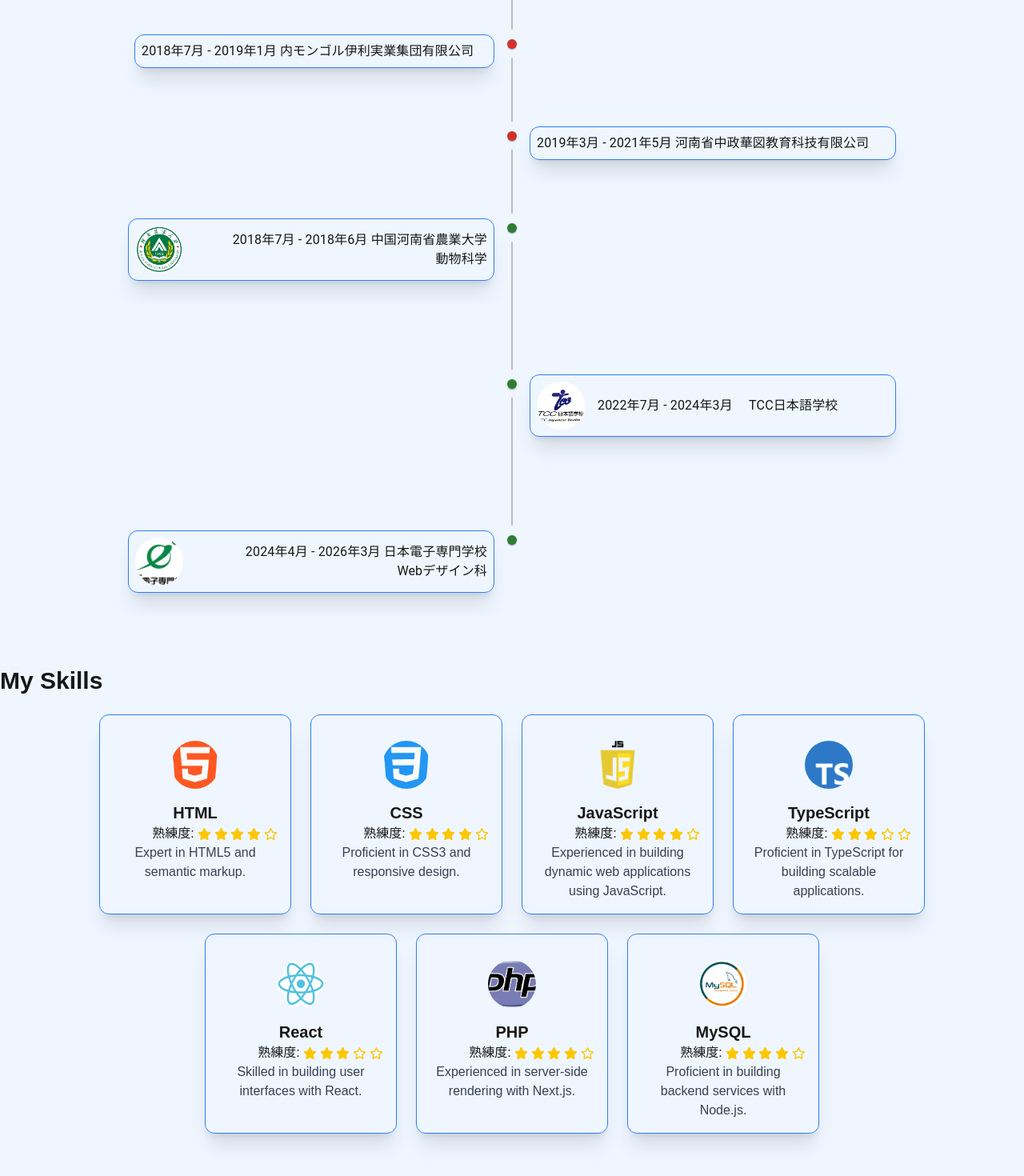
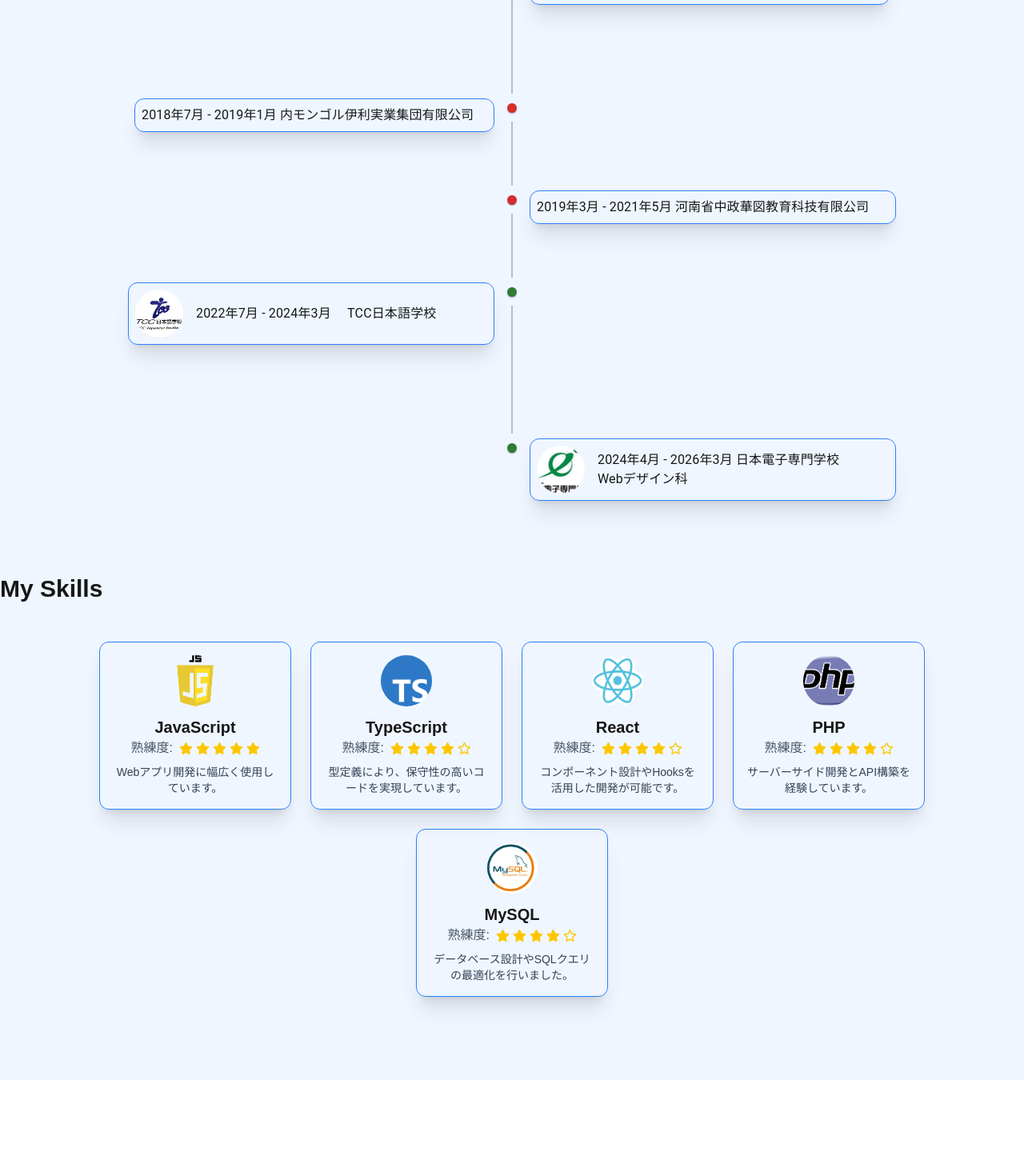
Before and after one commit to liupeiyu21/Portfolio, a Next.js app: page / in a window 1280 px wide. Shown: the part 666-2136 px from the top of the page at 80% size. After the commit the page ends 2016 px from the top, so only its background shows below. Built offline with nearby package versions, Linux system fonts and the light colour scheme.

Commit message:
skillcardのエラーを解決する

```diff
--- a/app/mycareertimeline/page.tsx
+++ b/app/mycareertimeline/page.tsx
@@ -64,24 +64,7 @@ export default function MyCarerTimeLine() {
       </TimelineItem>
 
 
-            <TimelineItem>
-        <TimelineSeparator>
-          <TimelineDot color="success" />
-          <TimelineConnector className='h-40' />
-        </TimelineSeparator>
-        <TimelineContent>
-          <div className='flex items-center space-x-4 border border-blue-500 p-2 rounded-xl shadow-xl ml-32 '>
-              <img
-                src="/university.jpeg"
-                alt="university icon"
-                className='w-15 h-15 rounded-full object-cover'
-              />
-              <div>
-                <p>2018年7月 - 2018年6月 中国河南省農業大学　　動物科学</p>
-              </div>
-          </div>
-        </TimelineContent>
-      </TimelineItem>
+
 
 
       <TimelineItem>
@@ -90,7 +73,7 @@ export default function MyCarerTimeLine() {
           <TimelineConnector className='h-40' />
         </TimelineSeparator>
         <TimelineContent>
-          <div className='flex items-center space-x-4 border border-blue-500 p-2 rounded-xl shadow-xl mr-32'>
+          <div className='flex items-center space-x-4 border border-blue-500 p-2 rounded-xl shadow-xl ml-32'>
               <img
                 src="/TCCICon.jpeg"
                 alt="university icon"
@@ -108,7 +91,7 @@ export default function MyCarerTimeLine() {
           <TimelineDot color="success" />
         </TimelineSeparator>
         <TimelineContent>
-          <div className='flex items-center space-x-4 border border-blue-500 p-2 rounded-xl shadow-xl ml-32 '>
+          <div className='flex items-center space-x-4 border border-blue-500 p-2 rounded-xl shadow-xl mr-32 '>
               <img
                 src="/nihonndennshi.jpeg"
                 alt="university icon"
--- a/app/myinfomation/page.tsx
+++ b/app/myinfomation/page.tsx
@@ -2,10 +2,11 @@
 
 export default function MyInformation() {
     return (
-            <div>
-              <nav className="border-b border-gray-200 p-4 flex justify-between mx-auto container items-center " >
-                <div className="text-4xl">Portfolio</div>
-                 <div className="space-x-12 font-medium">
+      <>
+            <div className="  bg-blue-50 pb-20">
+              <nav className="border-b border-gray-200 p-4 flex justify-between mx-auto w-full items-center bg-blue-100" >
+                <div className="text-4xl ml-4">Portfolio</div>
+                 <div className="space-x-12 font-medium mr-4">
                   <a href="#" className="hover:text-blue-800 hover:font-extrabold transition-all duration-300">自己紹介</a>
                   <a href="#" className="hover:text-blue-800 hover:font-extrabold transition-all duration-300">技術スキル</a>
                   <a href="#" className="hover:text-blue-800 hover:font-extrabold transition-all duration-300">制作物</a>
@@ -29,6 +30,7 @@ export default function MyInformation() {
                 {/* <Hero /> */}
               </div>
             </div>
+      </>
     )
 
 }
--- a/app/myskill/page.tsx
+++ b/app/myskill/page.tsx
@@ -1,3 +1,25 @@
+// import React from 'react';
+// import SkillCard from '../sckillcard/sckillcard';
+
+
+
+// export default function MySkill() {
+//     return (
+//         <section className="mx-auto container py-20">
+//             <h2 className="text-3xl font-bold mb-6">My Skills</h2>
+//             <div className="flex flex-wrap gap-6 mx-auto justify-center">
+//                 <SkillCard imageSrc="/html.png" name="HTML" level={4} skillDescription="Expert in HTML5 and semantic markup." />
+//                 <SkillCard imageSrc="/css.png" name="CSS" level={4} skillDescription="Proficient in CSS3 and responsive design." />
+//                 <SkillCard imageSrc="/javascript.png" name="JavaScript" level={4} skillDescription="Experienced in building dynamic web applications using JavaScript." />
+//                 <SkillCard imageSrc="/typescript.png" name="TypeScript" level={3} skillDescription="Proficient in TypeScript for building scalable applications." />
+//                 <SkillCard imageSrc="/react.png" name="React" level={3} skillDescription="Skilled in building user interfaces with React." />
+//                 <SkillCard imageSrc="/php.png" name="PHP" level={4} skillDescription="Experienced in server-side rendering with Next.js." />
+//                 <SkillCard imageSrc="/mysql.png" name="MySQL" level={4} skillDescription="Proficient in building backend services with Node.js." />
+//             </div>
+//         </section>
+//     )
+// }
+
 import React from 'react';
 import SkillCard from '../sckillcard/sckillcard';
 
@@ -8,13 +30,7 @@ export default function MySkill() {
         <section className="mx-auto container py-20">
             <h2 className="text-3xl font-bold mb-6">My Skills</h2>
             <div className="flex flex-wrap gap-6 mx-auto justify-center">
-                <SkillCard imageSrc="/html.png" name="HTML" level={4} skillDescription="Expert in HTML5 and semantic markup." />
-                <SkillCard imageSrc="/css.png" name="CSS" level={4} skillDescription="Proficient in CSS3 and responsive design." />
-                <SkillCard imageSrc="/javascript.png" name="JavaScript" level={4} skillDescription="Experienced in building dynamic web applications using JavaScript." />
-                <SkillCard imageSrc="/typescript.png" name="TypeScript" level={3} skillDescription="Proficient in TypeScript for building scalable applications." />
-                <SkillCard imageSrc="/react.png" name="React" level={3} skillDescription="Skilled in building user interfaces with React." />
-                <SkillCard imageSrc="/php.png" name="PHP" level={4} skillDescription="Experienced in server-side rendering with Next.js." />
-                <SkillCard imageSrc="/mysql.png" name="MySQL" level={4} skillDescription="Proficient in building backend services with Node.js." />
+                <SkillCard />
             </div>
         </section>
     )
--- a/app/sckillcard/sckillcard.tsx
+++ b/app/sckillcard/sckillcard.tsx
@@ -1,12 +1,11 @@
 import StarRating from "../StarRating/page";
 
-
 const skills = [
-    { name: 'JavaScript', imageSrc: '/javascript.png', level: 5, skillDescription: 'Experienced in building dynamic web applications using JavaScript.' },
-    { name: 'TypeScript', imageSrc: '/typescript.png', level: 4, skillDescription: 'Proficient in TypeScript for building scalable applications.' },
-    { name: 'React', imageSrc: '/react.png', level: 3, skillDescription: 'Skilled in building user interfaces with React.' },
-    { name: 'PHP', imageSrc: '/php.png', level: 4, skillDescription: 'Experienced in server-side rendering with PHP.' },
-    { name: 'MySQL', imageSrc: '/mysql.png', level: 4, skillDescription: 'Proficient in building backend services with MySQL.' },
+  { name: 'JavaScript', imageSrc: '/javascript.png', level: 5, skillDescription: 'Webアプリ開発に幅広く使用しています。' },
+  { name: 'TypeScript', imageSrc: '/typescript.png', level: 4, skillDescription: '型定義により、保守性の高いコードを実現しています。' },
+  { name: 'React', imageSrc: '/react.png', level: 4, skillDescription: 'コンポーネント設計やHooksを活用した開発が可能です。' },
+  { name: 'PHP', imageSrc: '/php.png', level: 4, skillDescription: 'サーバーサイド開発とAPI構築を経験しています。' },
+  { name: 'MySQL', imageSrc: '/mysql.png', level: 4, skillDescription: 'データベース設計やSQLクエリの最適化を行いました。' },
 ];
 
 type SkillCardProps = {
@@ -16,19 +15,95 @@ type SkillCardProps = {
   skillDescription: string;
 };
 
-export default function SkillCard({ imageSrc, name, level,  skillDescription }: SkillCardProps) {
+function SkillCard({ imageSrc, name, level, skillDescription }: SkillCardProps) {
   return (
     <div className="w-60 border border-blue-500 p-4 rounded-xl shadow-xl flex flex-col text-center hover:scale-105 transition-transform duration-300">
       <img
         src={imageSrc}
         alt={name}
-        className="w-15 h-15 rounded-full object-cover mx-auto m-4"
-        />
+        className="w-16 h-16 rounded-full object-cover mx-auto mb-3"
+      />
       <h3 className="text-xl font-bold">{name}</h3>
-      <div className="flex items-center ">
-      <p className="flex mx-auto mr-1">熟練度:</p><StarRating rating={level} />
+      <div className="flex items-center justify-center mb-2">
+        <p className="mr-2 text-gray-600">熟練度:</p>
+        <StarRating rating={level} />
       </div>
-      <p className="text-gray-700">{skillDescription}</p>
+      <p className="text-gray-700 text-sm">{skillDescription}</p>
     </div>
   );
 }
+
+export default function SkillList() {
+  return (
+    <div className="flex flex-wrap justify-center gap-6 p-6">
+      {skills.map((skill) => (
+        <SkillCard
+          key={skill.name}
+          imageSrc={skill.imageSrc}
+          name={skill.name}
+          level={skill.level}
+          skillDescription={skill.skillDescription}
+        />
+      ))}
+    </div>
+  );
+}
+
+
+
+
+
+
+
+
+
+
+
+
+
+
+
+
+
+
+
+
+
+
+
+
+
+// import StarRating from "../StarRating/page";
+
+
+// const skills = [
+//     { name: 'JavaScript', imageSrc: '/javascript.png', level: 5, skillDescription: 'Experienced in building dynamic web applications using JavaScript.' },
+//     { name: 'TypeScript', imageSrc: '/typescript.png', level: 4, skillDescription: 'Proficient in TypeScript for building scalable applications.' },
+//     { name: 'React', imageSrc: '/react.png', level: 3, skillDescription: 'Skilled in building user interfaces with React.' },
+//     { name: 'PHP', imageSrc: '/php.png', level: 4, skillDescription: 'Experienced in server-side rendering with PHP.' },
+//     { name: 'MySQL', imageSrc: '/mysql.png', level: 4, skillDescription: 'Proficient in building backend services with MySQL.' },
+// ];
+
+// type SkillCardProps = {
+//   imageSrc: string;
+//   name: string;
+//   level: number;
+//   skillDescription: string;
+// };
+
+// export default function SkillCard({ imageSrc, name, level,  skillDescription }: SkillCardProps) {
+//   return (
+//     <div className="w-60 border border-blue-500 p-4 rounded-xl shadow-xl flex flex-col text-center hover:scale-105 transition-transform duration-300">
+//       <img
+//         src={imageSrc}
+//         alt={name}
+//         className="w-15 h-15 rounded-full object-cover mx-auto m-4"
+//         />
+//       <h3 className="text-xl font-bold">{name}</h3>
+//       <div className="flex items-center ">
+//       <p className="flex mx-auto mr-1">熟練度:</p><StarRating rating={level} />
+//       </div>
+//       <p className="text-gray-700">{skillDescription}</p>
+//     </div>
+//   );
+// }
```
